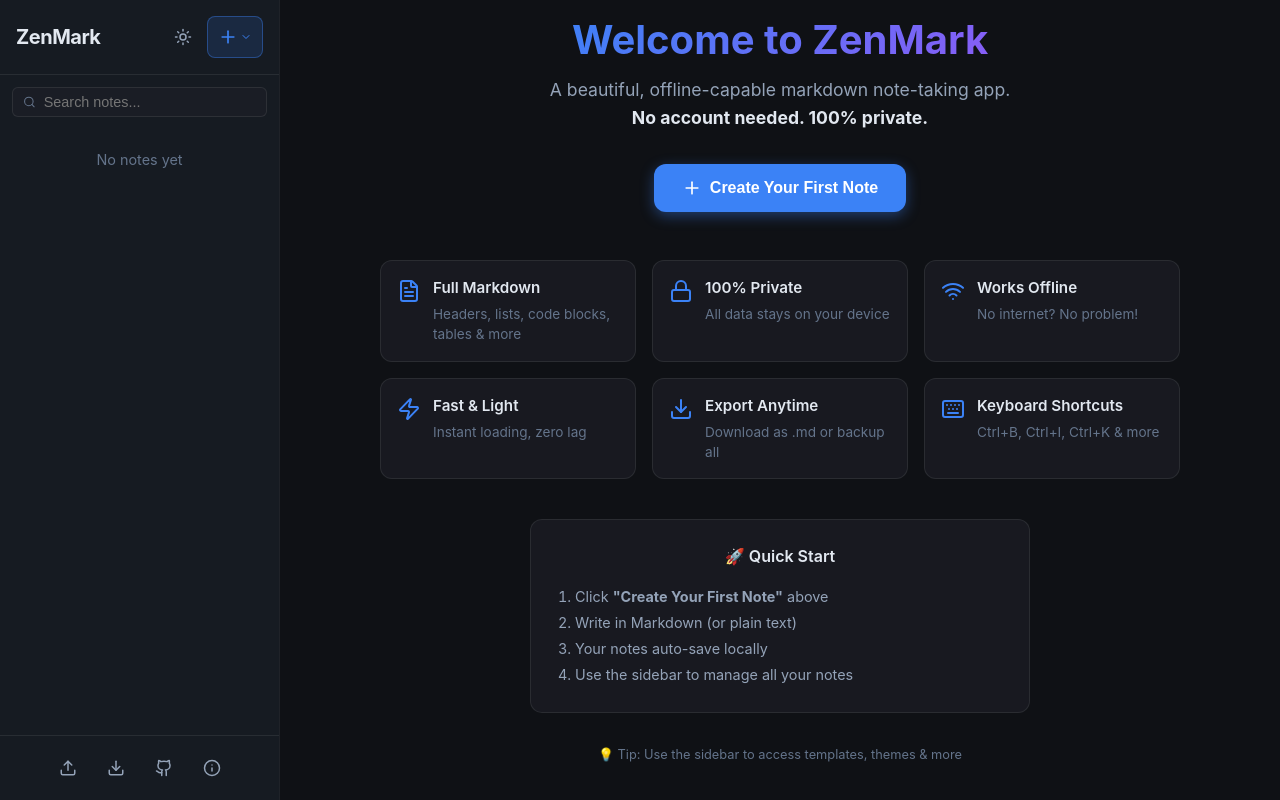
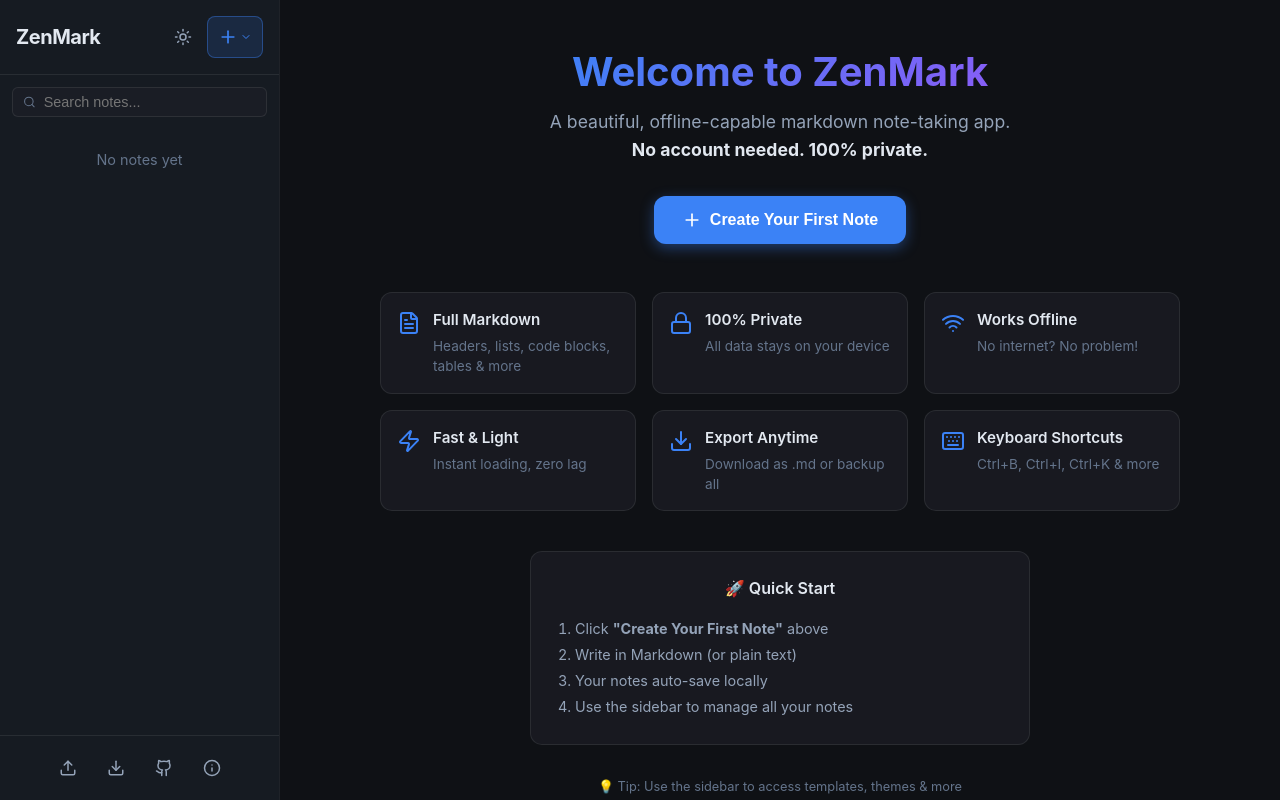
Before and after one commit to n4itr0-07/ZenMark, a React (Vite) app: page / in a window 1280 px wide. Built offline with nearby package versions, Linux system fonts and the light colour scheme.

Commit message:
fix(ui): use safe centering for welcome screen to prevent clipping

```diff
--- a/src/components/WelcomeScreen.jsx
+++ b/src/components/WelcomeScreen.jsx
@@ -4,6 +4,7 @@ import { FileText, Zap, Lock, Wifi, Download, Keyboard, Plus } from 'lucide-reac
 const WelcomeScreen = ({ onCreateNote, isMobile, onOpenSidebar }) => {
     return (
         <div className="welcome-container">
+            <div className="welcome-content-wrapper">
                 {/* Hero */}
                 <div className="welcome-hero">
                     <h1 className="welcome-title">
@@ -77,6 +78,7 @@ const WelcomeScreen = ({ onCreateNote, isMobile, onOpenSidebar }) => {
                     💡 Tip: {isMobile ? 'Tap the ☰ menu' : 'Use the sidebar'} to access templates, themes & more
                 </p>
             </div>
+        </div>
     );
 };
 
--- a/src/styles/index.css
+++ b/src/styles/index.css
@@ -447,7 +447,7 @@ body {
   display: flex;
   flex-direction: column;
   align-items: center;
-  justify-content: center;
+  /* justify-content: center; removed to prevent top clipping on overflow */
   padding: 48px;
   text-align: center;
   background: var(--bg-editor);
@@ -456,6 +456,16 @@ body {
   width: 100%;
   height: 100%;
   box-sizing: border-box;
+}
+
+.welcome-content-wrapper {
+  max-width: 900px;
+  width: 100%;
+  margin: auto;
+  /* Centers content vertically and horizontally safely */
+  display: flex;
+  flex-direction: column;
+  align-items: center;
 }
 
 .welcome-hero {
@@ -596,8 +606,7 @@ body {
 @media (max-width: 768px) {
   .welcome-container {
     padding: 32px 16px;
-    justify-content: flex-start;
-    /* Start from top on mobile to allow scrolling */
+    /* justify-content handled by margin:auto on wrapper now */
   }
 
   .welcome-hero {
```
Lines whose indentation alone changed are shown as unchanged.
